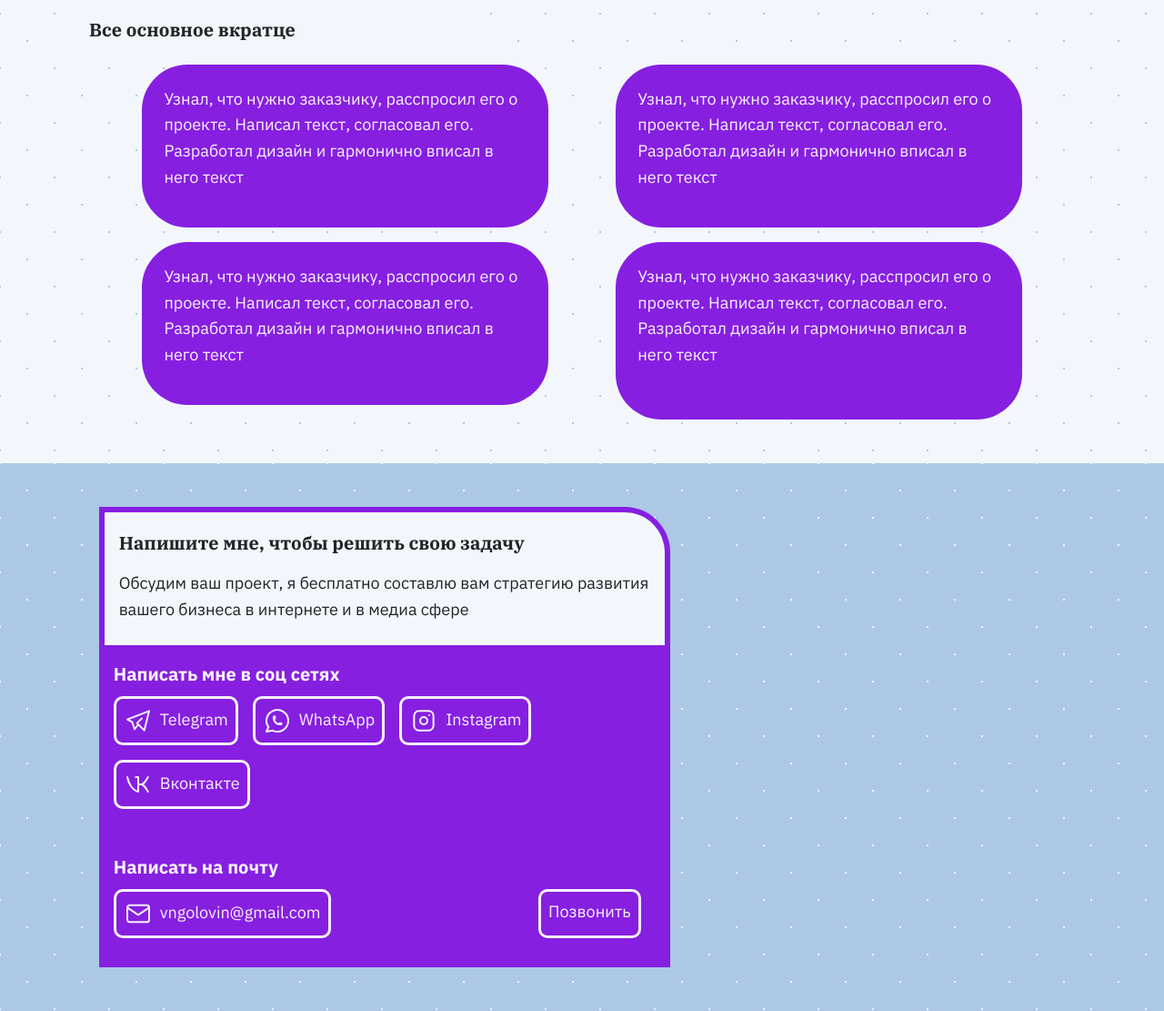
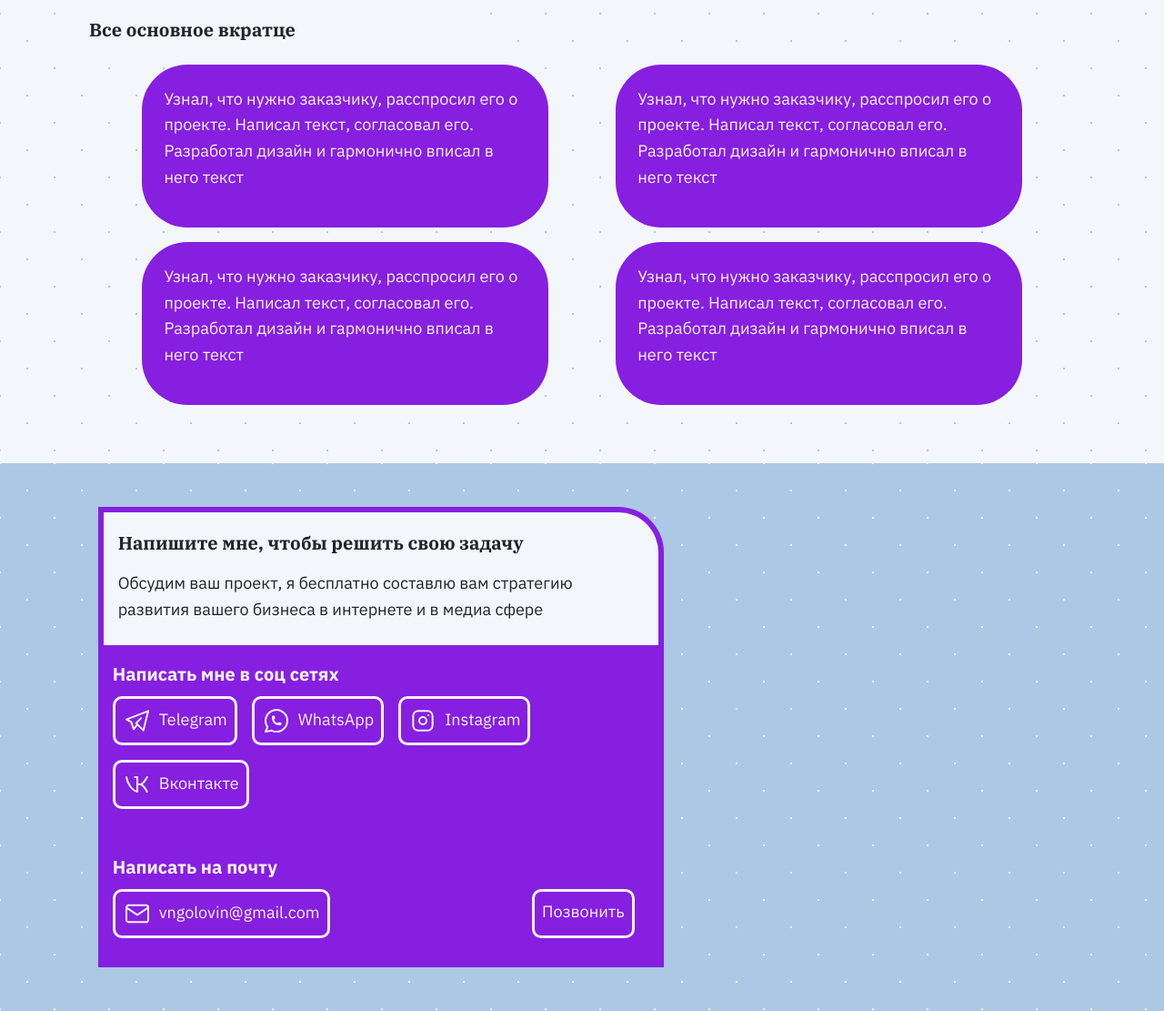
Before and after one commit to Alcatraz81337/portfolio, a website: page index.html in a window 1280 px wide. Shown: the part 10191-11302 px from the top of the page at 91% size. Drawn offline with nearby package versions, Linux system fonts and the light colour scheme.

Commit message:
bug fixes

```diff
--- a/index.html
+++ b/index.html
@@ -322,7 +322,7 @@
         <p>Узнал, что нужно заказчику, расспросил его о проекте. Написал текст, согласовал его. Разработал дизайн и гармонично вписал в него текст</p>
       </div>
       <!-- /.info-block -->
-      <div class="info-block p-4">
+      <div class="info-block p-4 mb-sm-3">
         <p>Узнал, что нужно заказчику, расспросил его о проекте. Написал текст, согласовал его. Разработал дизайн и гармонично вписал в него текст</p>
       </div>
       <!-- /.info-block -->
--- a/scss/style.scss
+++ b/scss/style.scss
@@ -389,6 +389,9 @@ border: 3px solid $text_color;
 .action {
   background-color: $bg_blue_color;
   @include bg_pattern_light;
+  .row {
+    margin-right: 0;
+  }
   @media (max-width: 576px) {
     padding-bottom: 0;
   }
```
Also changed, not shown: scss/dist/style.css, scss/style.css, 1 other file.
